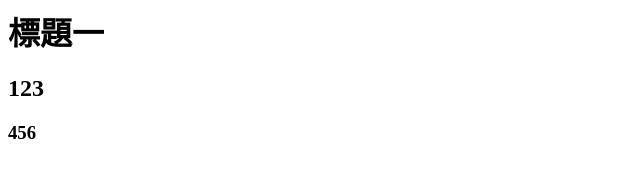
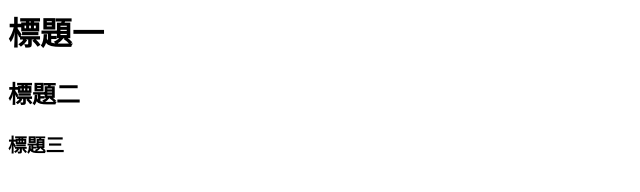
Before and after one commit to sooizx/pugweb, a plain HTML site: page index.html in a window 1280 px wide. Shown: the whole page, without its empty margins (0-640 px from the left). Drawn offline with Linux system fonts and the light colour scheme.

Commit message:
sooizx@gmail.com

```diff
--- a/index.html
+++ b/index.html
@@ -1,4 +1,4 @@
 
 <h1>標題一</h1>
-<h2>123</h2>
-<h3>456</h3>
+<h2>標題二</h2>
+<h3>標題三</h3>
```
Also changed, not shown: 1 other file.
